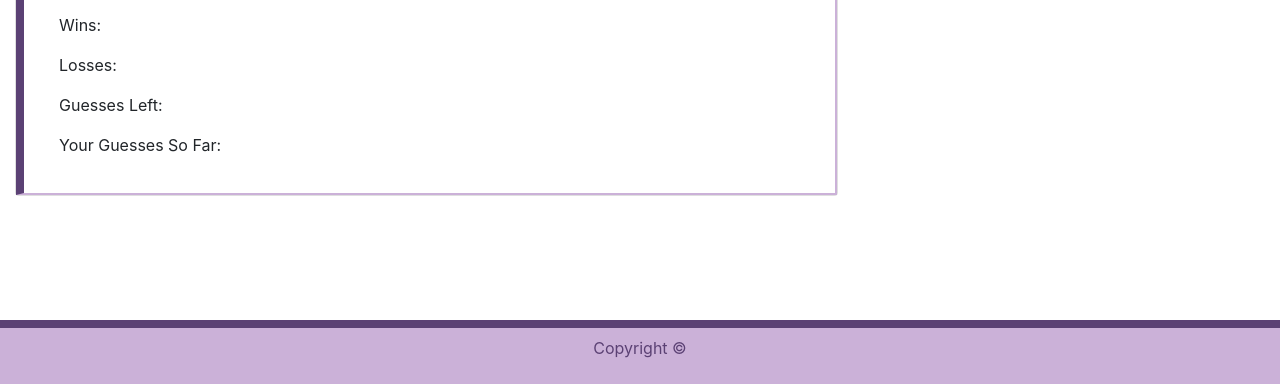
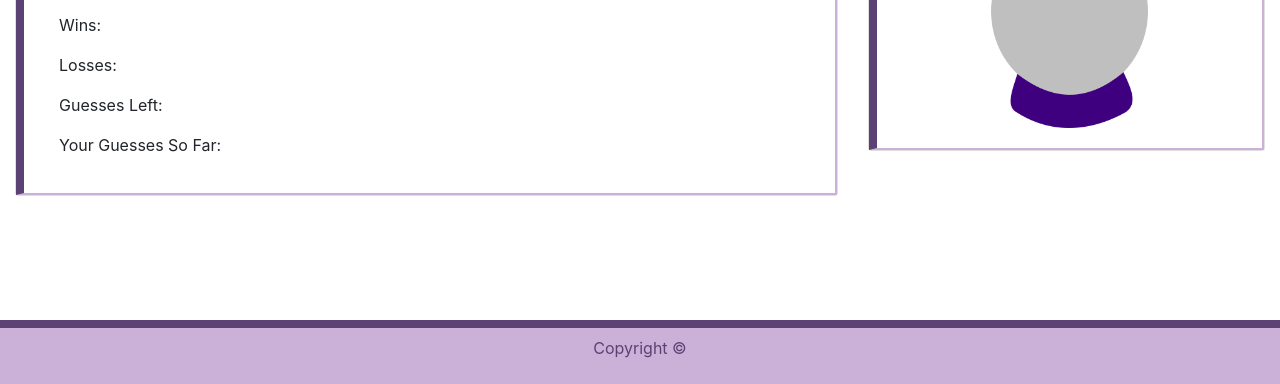
Before and after one commit to amandat85/psychic-game, a plain HTML site: page index.html in a window 1280 px wide. Shown: the part 416-800 px from the top of the page. Drawn offline with nearby package versions, Linux system fonts and the light colour scheme; a web font is replaced by a local one.

Commit message:
IMage
Added Orb image

```diff
--- a/index.html
+++ b/index.html
@@ -41,6 +41,21 @@
                         </div>
                     </div>
                 </div>
+
+                <div class="col-md-4">
+                    <div class="card mb-4 mt-2">
+                        <div class="card-body border-stylization">
+                            <div class="container-fluid">
+                                <div class="row">
+                                    <div class="col-md-12 text-center">
+                                        <img class="img-fluid card-img-top align-middle w-50 h-120" src="assets/images/crystal.png">
+                                    </div>
+                                </div>
+                            </div>
+                        </div>
+                    </div>
+                </div>
+
             </div>
         </div>
 
```
Also changed, not shown: assets/images/crystal.png (added), assets/images/large.jpg (added).
